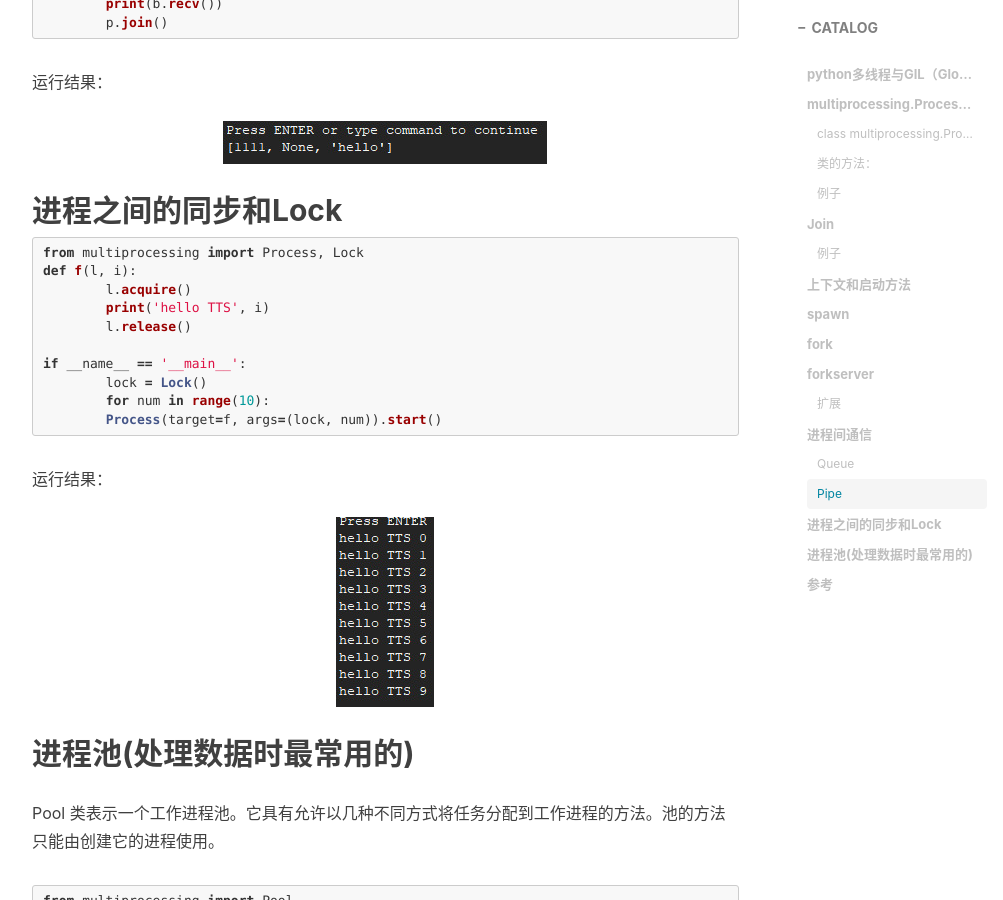
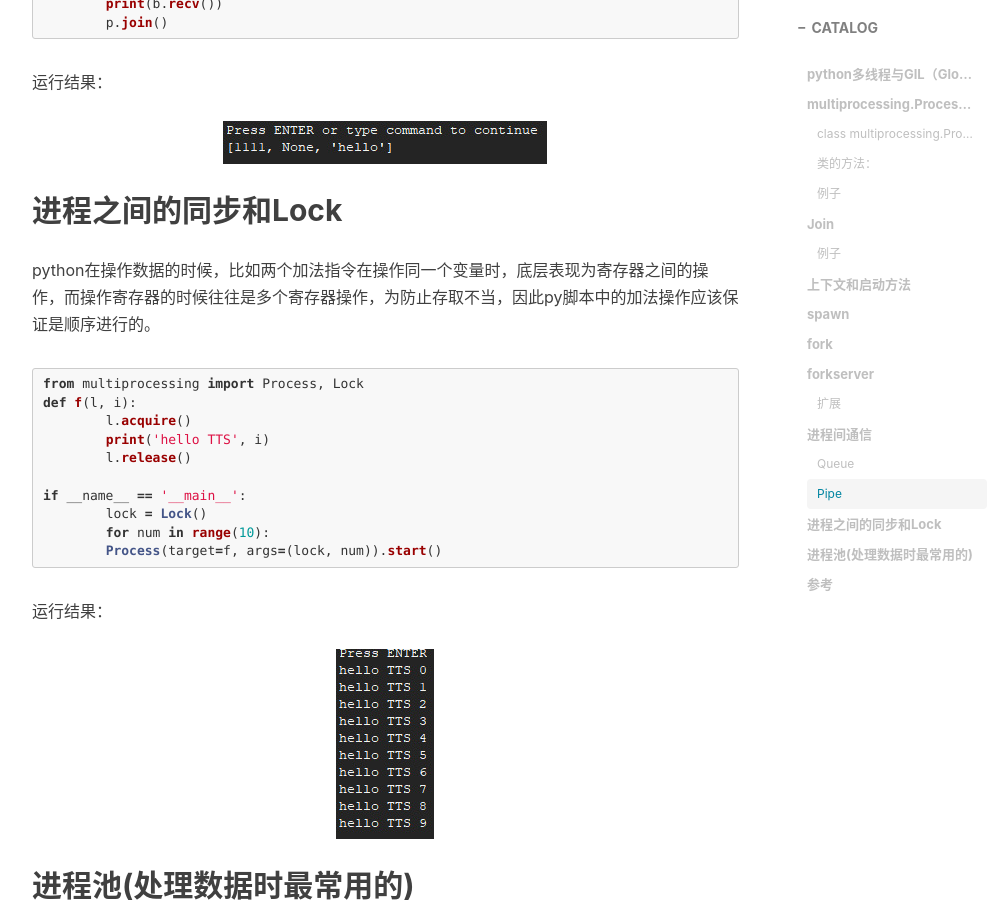
Before and after one commit to zhuxiaoxuhit/zhuxiaoxuhit.github.io, a Jekyll site: the page built from _posts/2020-01-15-PYTHON多进程与MULTIPROCESSING模块.md, in a window 1280 px wide and 900 px high, scrolled down 5267 px. Shown: the whole window, without its empty margins (233-1236 px from the left). Built offline with Jekyll 4.4.1, drawn with Linux system fonts in a browser that asks for light colours; nearby versions of some CDN libraries; comment, search, counter and statistics services are not loaded.

Commit message:
[CHG]post

````diff
--- a/_posts/2020-01-15-PYTHON多进程与MULTIPROCESSING模块.md
+++ b/_posts/2020-01-15-PYTHON多进程与MULTIPROCESSING模块.md
@@ -134,6 +134,7 @@ if __name__ == '__main__':
 ![mp7](/img/mp7.jpg)
 
 ## 进程之间的同步和Lock
+python在操作数据的时候，比如两个加法指令在操作同一个变量时，底层表现为寄存器之间的操作，而操作寄存器的时候往往是多个寄存器操作，为防止存取不当，因此py脚本中的加法操作应该保证是顺序进行的。
 ```python
 from multiprocessing import Process, Lock
 def f(l, i):
````
